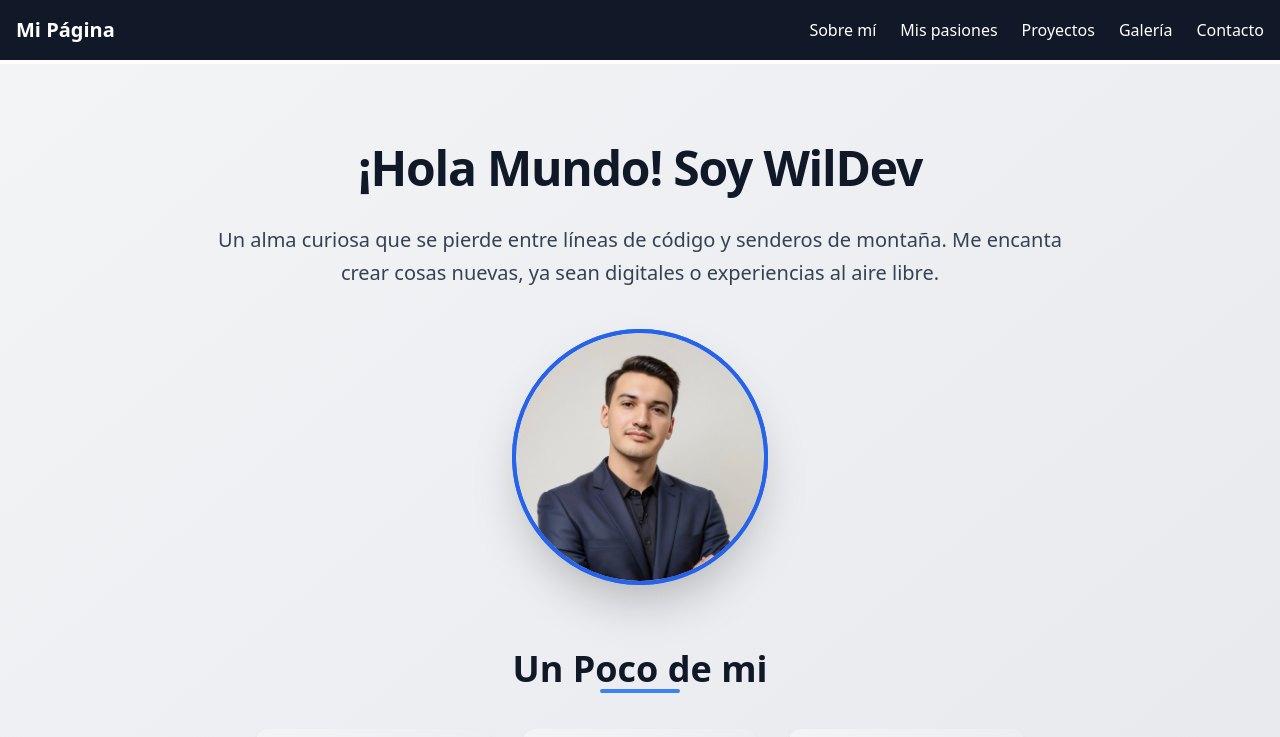
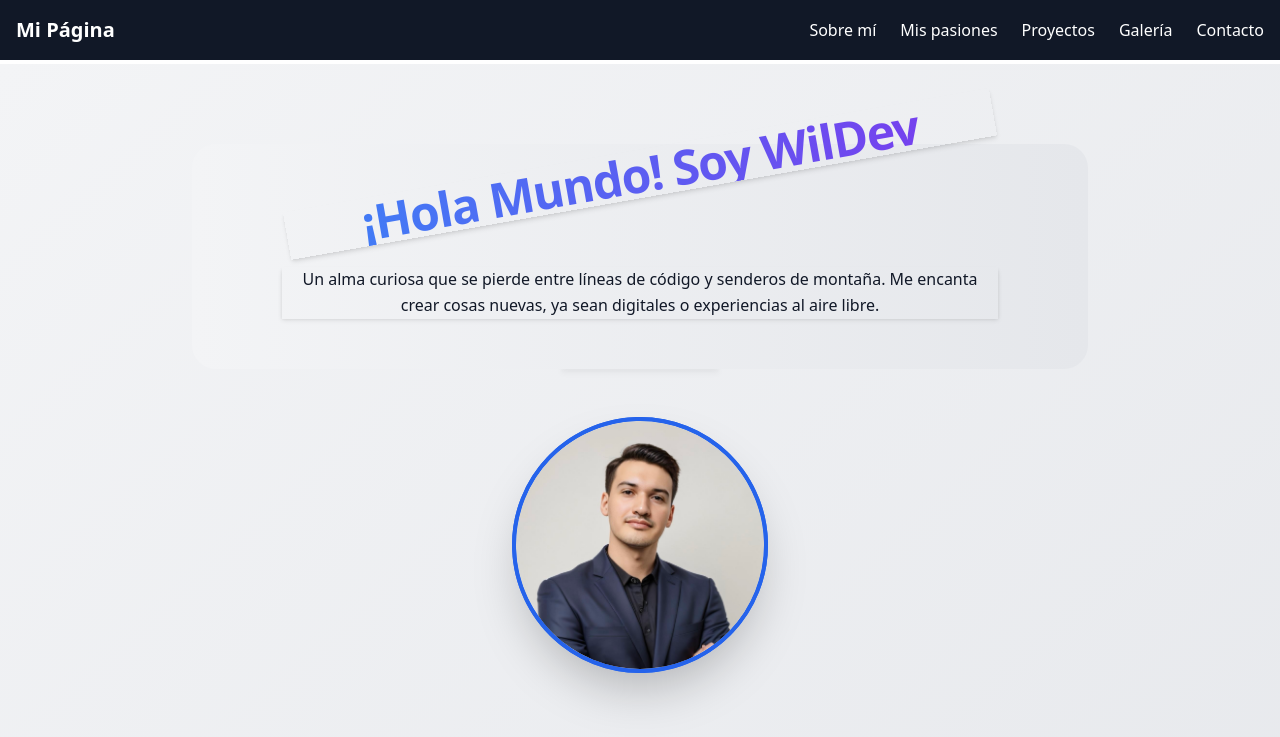
Before and after one commit to WildoFari/My-personal-page, a Next.js app: page / in a window 1280 px wide. Shown: the top 737 px of the page. Built offline with nearby package versions, Linux system fonts and the light colour scheme.

Commit message:
Enhanced visuals

```diff
--- a/src/sections/About.tsx
+++ b/src/sections/About.tsx
@@ -50,21 +50,28 @@ export default function About() {
       animate={{ opacity: 1 }}
       transition={{ duration: 1 }}
     >
-      <div className="max-w-4xl mx-auto text-center">
+      <div ref={ref} className="max-w-4xl mx-auto text-center relative">
+        <div className="absolute inset-0 bg-gradient-to-r from-gray-100 to-gray-200 dark:from-gray-900 dark:to-gray-800 rounded-3xl -z-10"></div>
+
         <motion.h2
-          className="text-5xl font-extrabold text-gray-900 dark:text-white mb-8 tracking-tight"
-          initial={{ opacity: 0, y: -50 }}
+          className="text-6xl font-extrabold text-transparent bg-clip-text bg-gradient-to-r from-blue-500 to-purple-600 mb-14 tracking-tight shadow-md text-shadow-lg"
+          initial={{ opacity: 0, scale: 0.8, rotate: -10 }}
           animate={animation}
+          transition={{ duration: 0.8, ease: 'easeOut' }}
         >
           ¡Hola Mundo! Soy WilDev
         </motion.h2>
+
         <motion.p
-          className="text-xl leading-relaxed text-gray-700 dark:text-gray-300 mb-10"
-          initial={{ opacity: 0, y: 50 }}
+          className="text-xl leading-relaxed text-gray-900 dark:text-gray-300 mb-10 shadow-md text-shadow-sm"
+          initial={{ opacity: 0, y: 50, scale: 0.8, }}
           animate={animation}
+          transition={{ duration: 0.8, ease: 'easeOut' }}
         >
           Un alma curiosa que se pierde entre líneas de código y senderos de montaña. Me encanta crear cosas nuevas, ya sean digitales o experiencias al aire libre.
         </motion.p>
+
+        <div className="w-40 h-1 mx-auto bg-gradient-to-r from-blue-500 to-purple-600 rounded-full shadow-md mb-12"></div>
       </div>
 
       <div className="flex justify-center">
```
